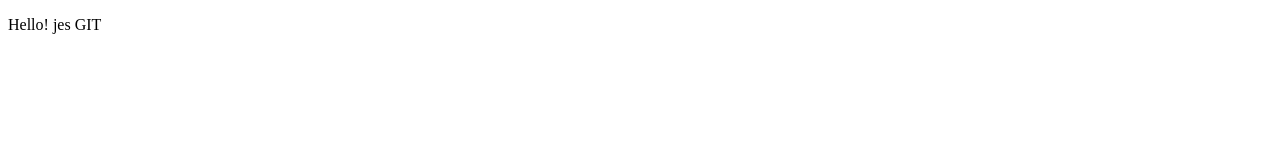
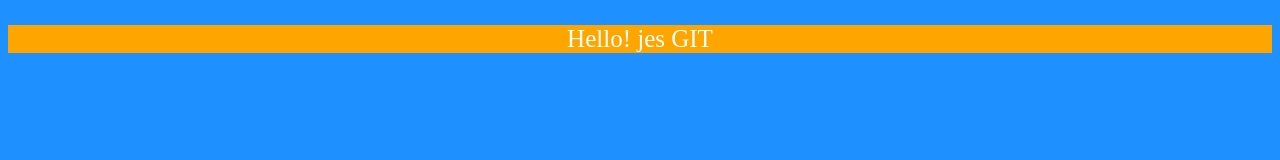
Before and after one commit to jantwarog/web1_17marca, a plain HTML site: page index.html in a window 1280 px wide. Drawn offline with Linux system fonts and the light colour scheme.

Commit message:
added styles to paragraph and body

```diff
--- a/index.html
+++ b/index.html
@@ -5,6 +5,7 @@
     <meta name="viewport" content="width=device-width, initial-scale=1.0">
     <meta http-equiv="X-UA-Compatible" content="ie=edge">
     <title>CDV Training</title>
+    <link rel="stylesheet" href="style.css">
 </head>
 <body>
     <p>Hello! jes GIT</p>
--- a/style.css
+++ b/style.css
@@ -0,0 +1,6 @@
+body{
+    background-color: dodgerblue;
+}
+p {
+    font-size: 25px; color:white; background-color: orange; text-align: center;
+}
```
